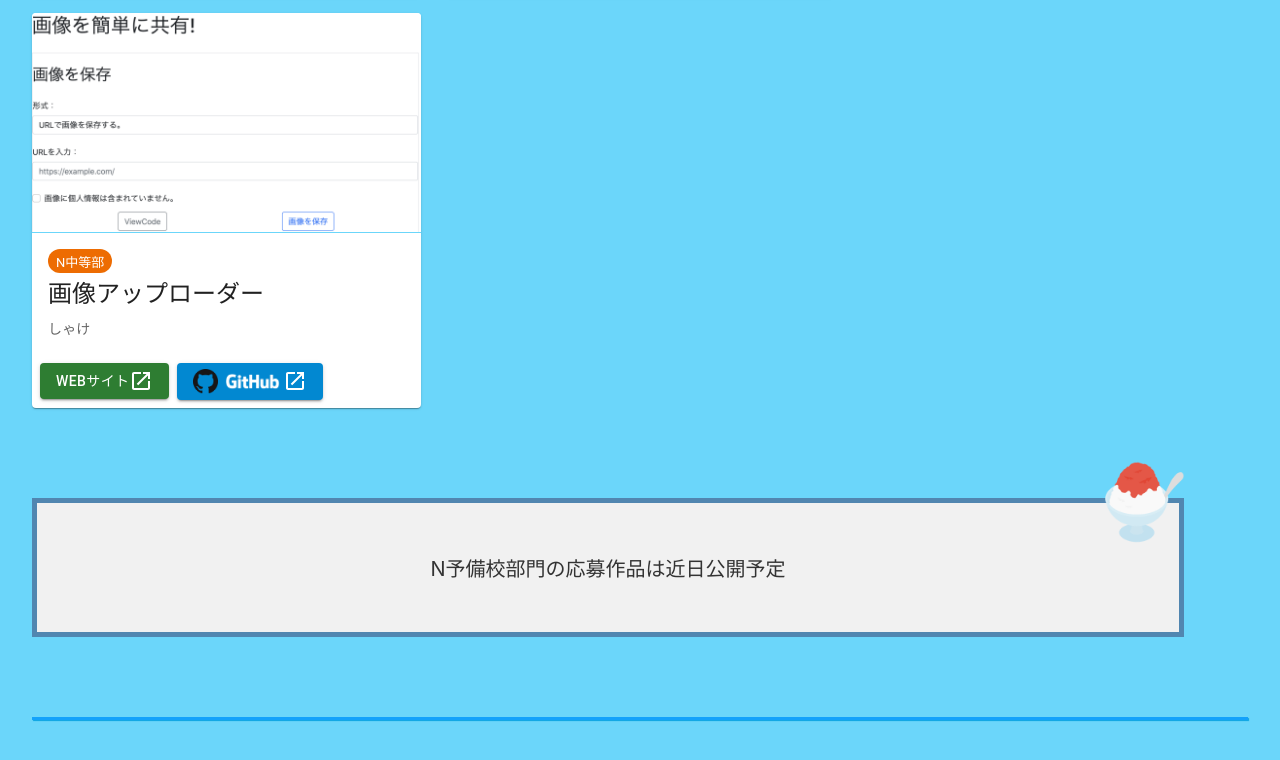
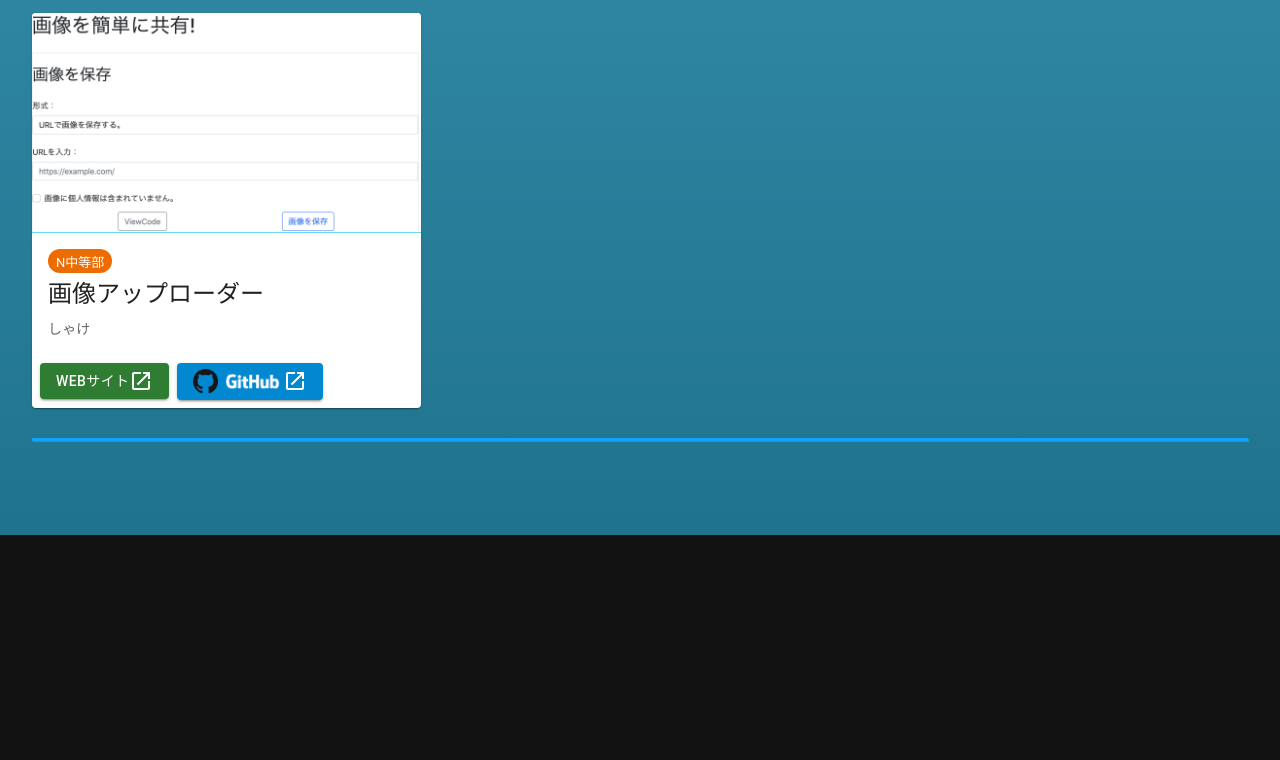
Before and after one commit to progedu/nyobi-contest2022, a Next.js app: page / in a window 1280 px wide. Shown: the part 5210-5970 px from the top of the page. After the commit the page ends 5745 px from the top, so only its background shows below. Built offline with nearby package versions, Linux system fonts and the light colour scheme.

Commit message:
背景の色をグラデーションに変更

```diff
--- a/pages/index.js
+++ b/pages/index.js
@@ -160,11 +160,7 @@ export default function Index() {
           <h2>応募作品</h2>
           <Grid container rowSpacing={2} columnSpacing={{ xs: 1, sm: 1, md: 2, lg: 3 }}>
             {contentCards}
-          </Grid><br /><br />
-          <div id="comingsoon" className={styles.marinebox}>
-            <img src='./kakigoori.png' />
-            N予備校部門の応募作品は近日公開予定
-          </div>
+          </Grid>
         </div>
         <div className="border" />
       </main>
--- a/styles/globals.css
+++ b/styles/globals.css
@@ -21,7 +21,7 @@ html {
 
 body {
   color: #333333;
-  background: url('/marine.png') no-repeat #6bd6fa;
+  background: url('/marine.png') no-repeat, linear-gradient(#6bd6fa 50%, #20738d);
   background-size: contain;
 }
 
```
